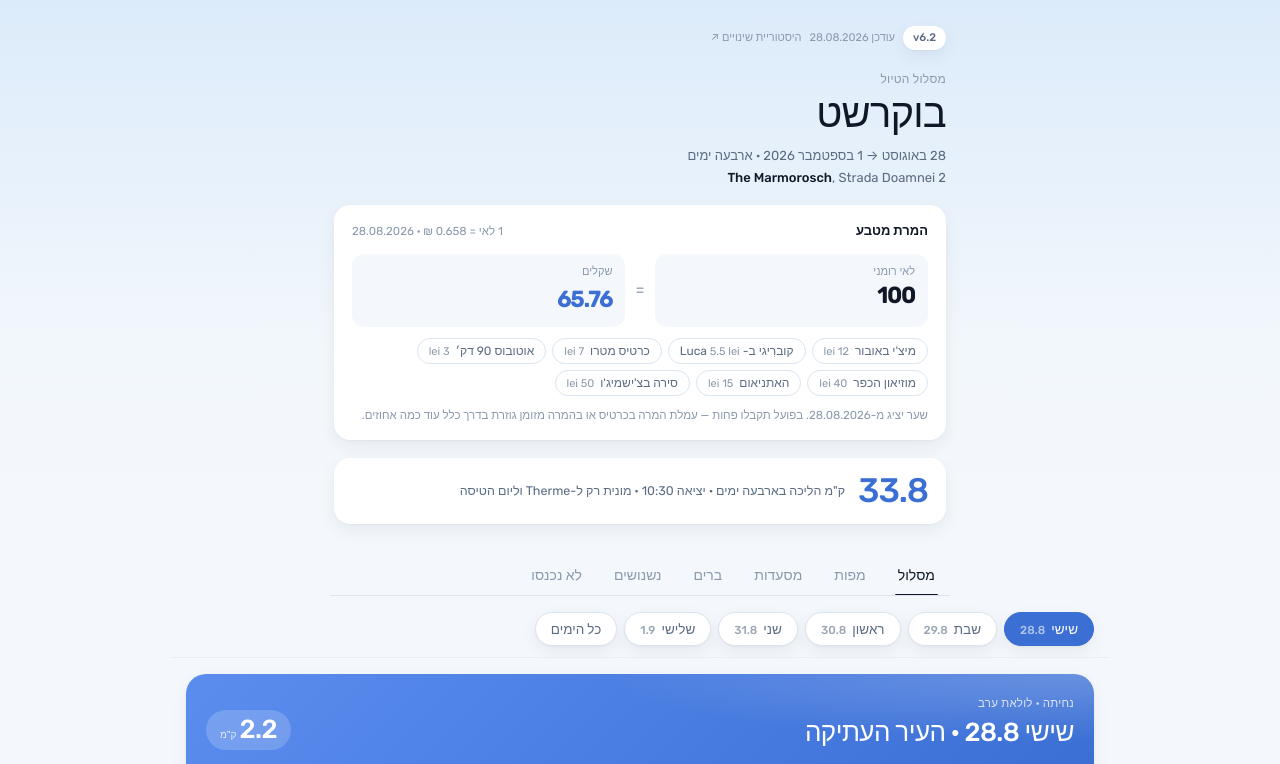
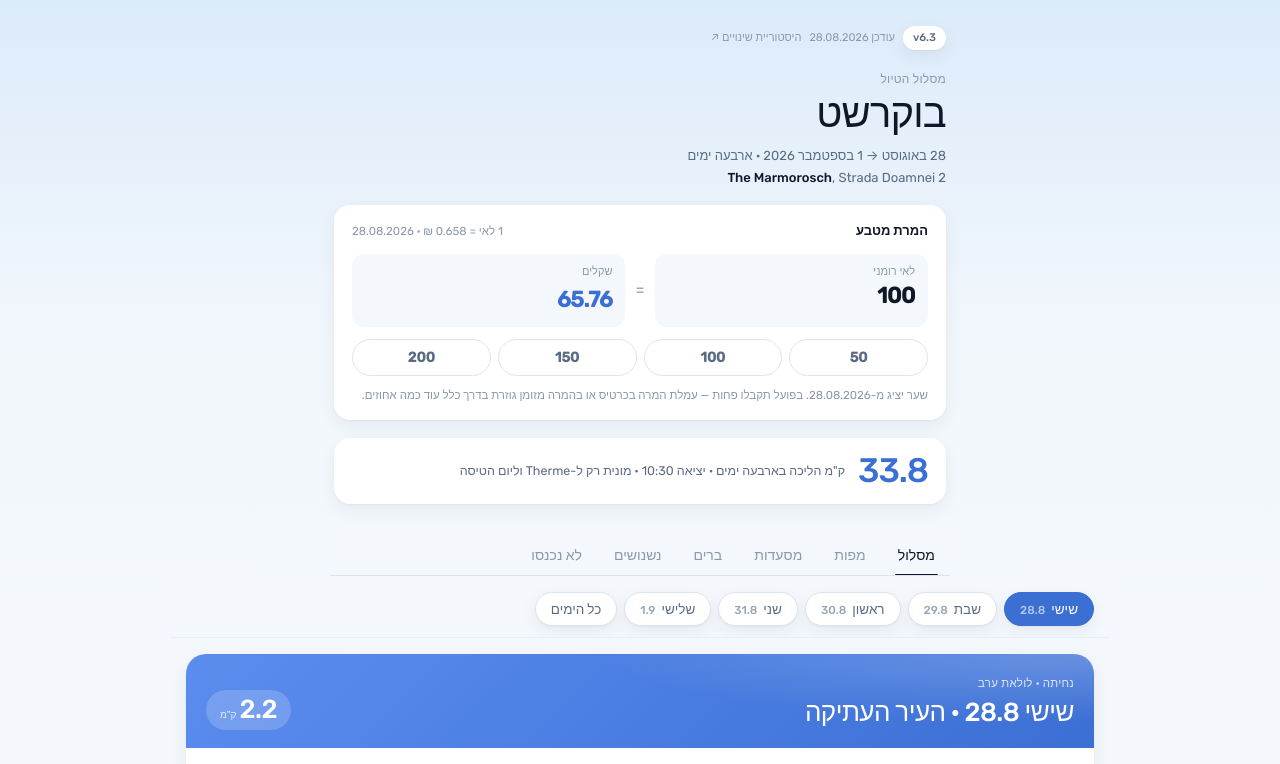
Before and after one commit to Liornim/bucharest-trip, a plain HTML site: page index.html in a window 1280 px wide. Shown: the top 764 px of the page. Drawn offline with Linux system fonts and the light colour scheme.

Commit message:
v6.3 - converter shortcuts are round amounts, not a price table

```diff
--- a/index.html
+++ b/index.html
@@ -163,10 +163,9 @@ a{color:var(--accent)}
 .fx-in input[type=number]{-moz-appearance:textfield}
 .fx-out b{font-size:22px;font-weight:600;color:var(--accent);letter-spacing:-.02em}
 .fx-eq{align-self:center;color:var(--dim);font-size:16px}
-.fx-chips{display:flex;gap:6px;flex-wrap:wrap;margin-top:11px}
-.fxchip{font-family:inherit;font-size:12px;padding:5px 11px;border:1px solid var(--line-2);
+.fx-chips{display:grid;grid-template-columns:repeat(4,1fr);gap:7px;margin-top:12px}
+.fxchip{font-family:inherit;font-size:14px;font-weight:600;padding:9px 4px;border:1px solid var(--line-2);
   background:transparent;color:var(--sub);border-radius:99px;cursor:pointer}
-.fxchip i{font-style:normal;color:var(--dim);font-size:11px;margin-inline-start:3px}
 .fxchip:hover{border-color:var(--accent);color:var(--accent)}
 .fx-note{font-size:11.5px;color:var(--dim);margin-top:11px;line-height:1.5}
 
@@ -315,10 +314,10 @@ footer b{color:var(--sub);font-weight:500}
   .day,.v,.card,.mday,footer{box-shadow:none;border:1px solid var(--line)}}
 </style></head><body><div class="wrap">
 <header class="mast">
-<div class="ver"><span class="vnum">v6.2</span><span>עודכן 28.08.2026</span><a href="https://github.com/Liornim/bucharest-trip/commits/main" target="_blank" rel="noopener">היסטוריית שינויים ↗</a><button id="themeBtn" type="button">מצב בהיר</button></div><div class="eyebrow">מסלול הטיול</div>
+<div class="ver"><span class="vnum">v6.3</span><span>עודכן 28.08.2026</span><a href="https://github.com/Liornim/bucharest-trip/commits/main" target="_blank" rel="noopener">היסטוריית שינויים ↗</a><button id="themeBtn" type="button">מצב בהיר</button></div><div class="eyebrow">מסלול הטיול</div>
 <h1>בוקרשט</h1>
 <div class="sub">28 באוגוסט → 1 בספטמבר 2026 · ארבעה ימים<br><b>The Marmorosch</b>, Strada Doamnei 2</div>
-<div class="fx"><div class="fx-h"><span>המרת מטבע</span><i>1 לאי = 0.658 ₪ · 28.08.2026</i></div><div class="fx-row"><label class="fx-in"><span>לאי רומני</span><input id="fxLei" type="number" inputmode="decimal" min="0" step="any" value="100" aria-label="סכום בלאי רומני"></label><span class="fx-eq">=</span><div class="fx-out"><span>שקלים</span><b id="fxIls">65.76</b></div></div><div class="fx-chips"><button class="fxchip" data-lei="12">מיצ'י באובור <i>12 lei</i></button><button class="fxchip" data-lei="5.5">קוברִיגי ב-Luca <i>5.5 lei</i></button><button class="fxchip" data-lei="7">כרטיס מטרו <i>7 lei</i></button><button class="fxchip" data-lei="3">אוטובוס 90 דק׳ <i>3 lei</i></button><button class="fxchip" data-lei="40">מוזיאון הכפר <i>40 lei</i></button><button class="fxchip" data-lei="15">האתניאום <i>15 lei</i></button><button class="fxchip" data-lei="50">סירה בצ'ישמיג'ו <i>50 lei</i></button></div><div class="fx-note">שער יציג מ-28.08.2026. בפועל תקבלו פחות — עמלת המרה בכרטיס או בהמרה מזומן גוזרת בדרך כלל עוד כמה אחוזים.</div></div><div class="tot"><b>33.8</b> ק"מ הליכה בארבעה ימים · יציאה 10:30 · מונית רק ל-Therme וליום הטיסה</div></header>
+<div class="fx"><div class="fx-h"><span>המרת מטבע</span><i>1 לאי = 0.658 ₪ · 28.08.2026</i></div><div class="fx-row"><label class="fx-in"><span>לאי רומני</span><input id="fxLei" type="number" inputmode="decimal" min="0" step="any" value="100" aria-label="סכום בלאי רומני"></label><span class="fx-eq">=</span><div class="fx-out"><span>שקלים</span><b id="fxIls">65.76</b></div></div><div class="fx-chips"><button class="fxchip" data-lei="50">50</button><button class="fxchip" data-lei="100">100</button><button class="fxchip" data-lei="150">150</button><button class="fxchip" data-lei="200">200</button></div><div class="fx-note">שער יציג מ-28.08.2026. בפועל תקבלו פחות — עמלת המרה בכרטיס או בהמרה מזומן גוזרת בדרך כלל עוד כמה אחוזים.</div></div><div class="tot"><b>33.8</b> ק"מ הליכה בארבעה ימים · יציאה 10:30 · מונית רק ל-Therme וליום הטיסה</div></header>
 <div class="tabs" role="tablist">
 <button role="tab" aria-selected="true" data-p="p1">מסלול</button>
 <button role="tab" aria-selected="false" data-p="pm">מפות</button>
@@ -351,7 +350,7 @@ footer b{color:var(--sub);font-weight:500}
 זמני ההליכה הם מהמלון, חושבו ממרחקים אוויריים בין קואורדינטות בתוספת 25% לעיקולי רחוב, בקצב 4.5 קמ"ש. אומדנים ולא ניווט — באוגוסט הוסיפו 10–20%.<br><br>
 שעות ודירוגים מנתוני Google Maps, נכון לאוגוסט 2026 — למעט מוזיאון הכפר, ששעותיו נלקחו מהאתר הרשמי משום שהרישום בגוגל שגוי. אמתו טלפונית לפני עצירה קריטית.<br><br>
 אין תמונות מוטמעות בקובץ. כל מקום מקושר לדף שלו במפות גוגל — שם הצילומים, הביקורות והניווט. הקישורים דורשים אינטרנט; הטקסט עובד אופליין.<br><br>
-שעות הטיסות מאתרי מעקב ולא מהכרטיס — אמתו מול אל על.<br><br><b>גרסה 6.2 · נבנה 28.08.2026.</b> אם מה שאתם רואים לא תואם — רעננו עם Ctrl+Shift+R.</footer></div><script>
+שעות הטיסות מאתרי מעקב ולא מהכרטיס — אמתו מול אל על.<br><br><b>גרסה 6.3 · נבנה 28.08.2026.</b> אם מה שאתם רואים לא תואם — רעננו עם Ctrl+Shift+R.</footer></div><script>
 var tabs=document.querySelectorAll('.tabs button');
 tabs.forEach(function(t){t.addEventListener('click',function(){
   tabs.forEach(function(x){x.setAttribute('aria-selected','false');});
```
